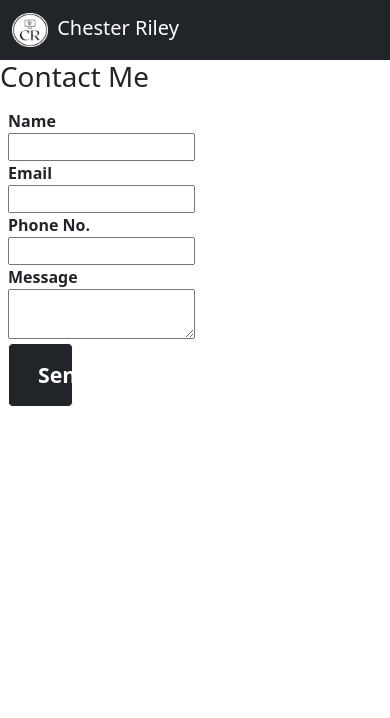
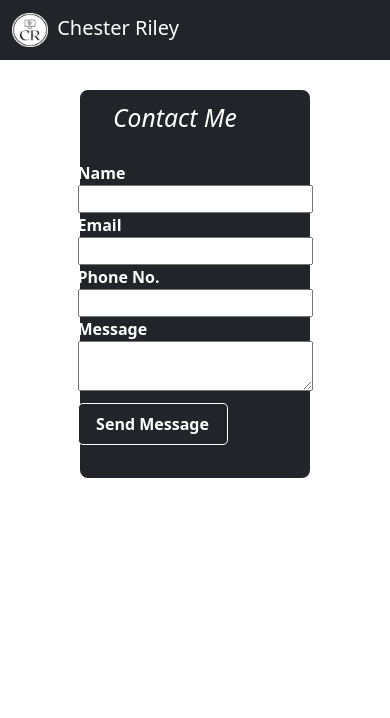
Before and after one commit to bvrple/portfolio_website, a Flask app: page /contact in a window 390 px wide. Shown: the top 718 px of the page. Run offline with Flask 2, Linux system fonts and the light colour scheme; some libraries are stand-ins or nearby versions.

Commit message:
Portfolio site complete although unresponsize and not optimized for mobile devices

```diff
--- a/application/static/main.css
+++ b/application/static/main.css
@@ -14,9 +14,9 @@
   width: 150px !important;
 }
 
-.container-contact.form {
-  display: flex;
-  justify-content: center;
+.contact-btn {
+  font-size: 12pt !important;
+  margin-top: 12px;
 }
 
 .contact-form {
@@ -24,9 +24,30 @@
   flex-direction: column;
   justify-content: center;
   border-radius: 3px;
-  padding: 8px;
+  padding: 20px 0px;
   font-weight: bold;
-  width: 52%;
+  width: 800px;
+}
+
+.contact-page-header {
+  padding: 0px 20px;
+}
+
+.contact-summary {
+  border: 3px solid;
+  border-color: #212529;
+  border-radius: 8px;
+  background-color: #212529;
+  color: white;
+  font-size: 12pt;
+  font-weight: bolder;
+  padding: 10px 10px;
+  margin: 30px 80px;
+}
+
+.container-contact-form {
+  display: flex;
+  justify-content: center;
 }
 
 .cover-container h1 {
@@ -53,11 +74,6 @@
   align-items: center;
   justify-content: center;
   flex-direction: column;
-}
-
-.form-submit {
-  margin-top: 2%;
-  width: 35%;
 }
 
 .home-btn:hover {
@@ -177,6 +193,11 @@
   padding-top: 5%;
 }
 
+.return-btn {
+  width: 230px !important;
+  font-size: 13pt !important;
+}
+
 .skills-bio {
   height: 100%;
   border: 3px solid;
@@ -238,6 +259,25 @@
   border-radius: 5px;
 }
 
+.thank-you {
+  height: 400px;
+  border: 3px solid;
+  border-color: #212529;
+  border-radius: 8px;
+  background-color: #212529;
+  color: white;
+  font-weight: bolder;
+  display: flex;
+  flex-direction: column;
+  justify-content: center;
+  align-items: center;
+  margin: 40px;
+}
+
+.thank-you-message {
+  margin-bottom: 40px;
+}
+
 /* ids */
 
 #copyright {
--- a/application/templates/contact.html
+++ b/application/templates/contact.html
@@ -1,22 +1,27 @@
 {% extends "base.html" %} {% import "bootstrap/wtf.html" as wtf %} {% block
 title %}{% endblock %} {% block content %}
 
-<div class="header">
-  <h1>Contact Me</h1>
-</div>
-
+<div class="contact-summary">
+  <i><h2 class="contact-page-header">Contact Me</h2></i>
+  <div class="contact-jumbotron">
     <div class="container-contact-form">
-  <form class="contact-form" action="{{ url_for('contact') }}" method="POST">
+      <form
+        class="contact-form"
+        action="{{ url_for('contact') }}"
+        method="POST"
+      >
         {{ form.hidden_tag() }} {{ form.name.label }} {{ form.name }} {{
-    form.email.label }} {{ form.email }} {{ form.phone.label }} {{ form.phone }}
-    {{ form.message.label }} {{ form.message }}
+        form.email.label }} {{ form.email }} {{ form.phone.label }} {{
+        form.phone }} {{ form.message.label }} {{ form.message }}
         <button
-      class="btn btn-lg btn-secondary fw-bold border-white bg-dark form-submit"
+          class="btn btn-lg btn-secondary fw-bold border-white bg-dark home-btn code-btn contact-btn"
           role="button"
         >
-      {{ wtf.form_field(form.submit) }}
+          Send Message
         </button>
       </form>
     </div>
+  </div>
+</div>
 
 {% endblock %}
```
Also changed, not shown: application/templates/thank_you.html (+11 -6 lines). Lines whose indentation alone changed are shown as unchanged.
